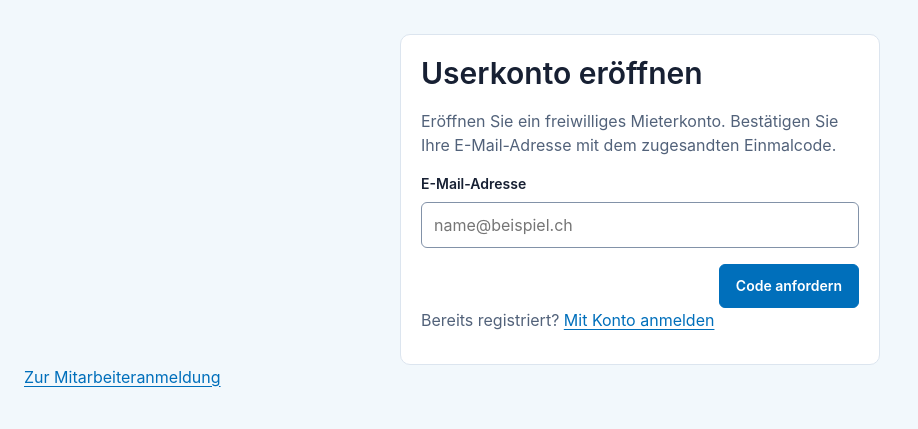
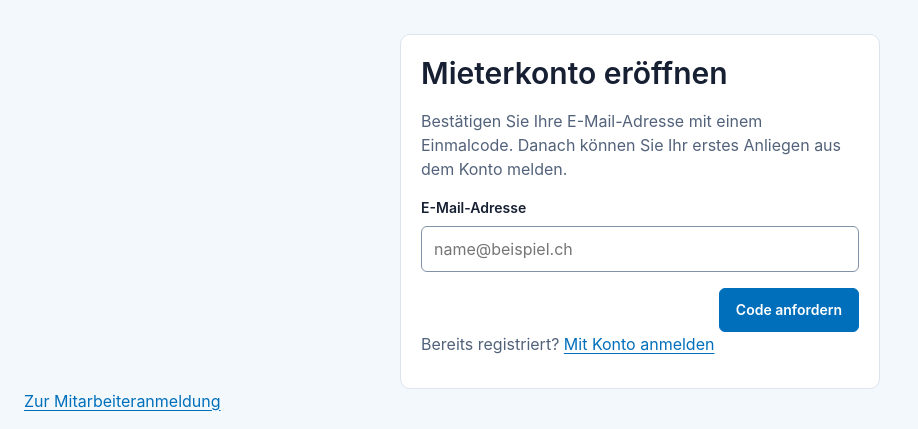
Before and after one commit to permarco/propertyflow, a Spring Boot app: page /registrieren in a window 1280 px wide. Shown: the part 68-497 px from the top of the page, without its empty margins (0-918 px from the left). Run offline with Spring Boot 4, Linux system fonts and the light colour scheme; the visitor is signed in with stand-in values (Sample User, id 1); some of the project's set-up classes (security, data sources, template engines, error pages and the like) are left out, and stand-ins take their place.

Commit message:
fix login Mieterkonto ohne Fall

```diff
--- a/src/main/java/com/pertegato/propertyflow/access/web/TenantLoginController.java
+++ b/src/main/java/com/pertegato/propertyflow/access/web/TenantLoginController.java
@@ -10,9 +10,11 @@ import jakarta.servlet.http.HttpServletResponse;
 import jakarta.servlet.http.HttpSession;
 import java.util.Optional;
 import java.util.UUID;
+import lombok.RequiredArgsConstructor;
 import org.slf4j.Logger;
 import org.slf4j.LoggerFactory;
 import org.springframework.context.annotation.Profile;
+import org.springframework.core.env.Environment;
 import org.springframework.http.HttpStatus;
 import org.springframework.stereotype.Controller;
 import org.springframework.ui.Model;
@@ -24,6 +26,7 @@ import org.springframework.web.util.WebUtils;
 
 @Controller
 @Profile("propertyflow-backend")
+@RequiredArgsConstructor
 class TenantLoginController {
 
     private static final Logger LOG = LoggerFactory.getLogger(TenantLoginController.class);
@@ -35,16 +38,14 @@ class TenantLoginController {
     private static final String TECHNICAL_ERROR = "Die Anmeldung ist vorübergehend nicht verfügbar. Bitte versuchen Sie es später erneut.";
 
     private final TenantOtpService authentication;
-
-    TenantLoginController(TenantOtpService authentication) {
-        this.authentication = authentication;
-    }
+    private final Environment environment;
 
     @ModelAttribute
     void protect(HttpServletRequest request, HttpServletResponse response, Model model) {
         BrowserResponses.protect(response);
         boolean registration = request.getRequestURI().startsWith(request.getContextPath() + "/registrieren");
         model.addAttribute("registration", registration);
+        model.addAttribute("developmentMode", environment.matchesProfiles("propertyflow-dev"));
         model.addAttribute("tenantLoginUrl", "/mieter/anmelden");
         model.addAttribute("loginBase", registration ? "/registrieren" : "/mieter/anmelden");
     }
--- a/src/main/resources/templates/access/login-form.html
+++ b/src/main/resources/templates/access/login-form.html
@@ -1,9 +1,12 @@
 <section xmlns:th="http://www.thymeleaf.org" th:fragment="card(registration, loginBase, showRegistrationLink)"
          class="card login-card" aria-labelledby="login-title">
-    <h1 id="login-title" th:text="${registration ? 'Userkonto eröffnen' : 'Anmelden'}">Anmelden</h1>
+    <h1 id="login-title" th:text="${registration ? 'Mieterkonto eröffnen' : (showRegistrationLink ? 'Im Mieterkonto anmelden' : 'Anmelden')}">Anmelden</h1>
+    <p th:if="${showRegistrationLink and !registration}">
+        <a class="button secondary" th:href="@{/registrieren}">Mieterkonto eröffnen</a>
+    </p>
     <p th:if="${error != null}" id="login-error" class="error" role="alert" th:text="${error}"></p>
     <th:block th:unless="${codeStep}">
-        <p th:text="${registration ? 'Eröffnen Sie ein freiwilliges Mieterkonto. Bestätigen Sie Ihre E-Mail-Adresse mit dem zugesandten Einmalcode.' : 'Geben Sie die E-Mail-Adresse Ihres Kontos ein.'}"></p>
+        <p th:text="${registration ? 'Bestätigen Sie Ihre E-Mail-Adresse mit einem Einmalcode. Danach können Sie Ihr erstes Anliegen aus dem Konto melden.' : 'Geben Sie die E-Mail-Adresse Ihres Kontos ein.'}"></p>
         <form id="login-code-request" th:action="@{${loginBase + '/code'}}" method="post">
             <input type="hidden" name="csrf" th:value="${csrf}">
             <label for="login-email">E-Mail-Adresse</label>
@@ -14,6 +17,9 @@
     </th:block>
     <th:block th:if="${codeStep}">
         <p class="notice" role="status" th:text="${registration ? 'Wenn die Anfrage verarbeitet werden kann, senden wir einen Einmalcode. Damit eröffnen oder öffnen Sie Ihr Konto.' : 'Wenn für diese Adresse ein berechtigtes Konto besteht, senden wir einen Einmalcode.'}"></p>
+        <p th:if="${showRegistrationLink and developmentMode == true}">
+            Im Devbetrieb finden Sie den Einmalcode in <a href="http://127.0.0.1:8025/" target="_blank" rel="noopener noreferrer">Mailpit</a>.
+        </p>
         <p>Verwenden Sie den Code der gerade angeforderten E-Mail in diesem Browserfenster. Er gilt zehn Minuten und nur einmal.</p>
         <form id="login-code-verify" th:action="@{${loginBase + '/pruefen'}}" method="post">
             <input type="hidden" name="csrf" th:value="${csrf}">
@@ -30,6 +36,5 @@
             </form>
         </div>
     </th:block>
-    <p th:if="${showRegistrationLink and !registration}">Noch kein Konto? <a th:href="@{/registrieren}">Userkonto eröffnen</a></p>
     <p th:if="${registration}">Bereits registriert? <a th:href="@{${tenantLoginUrl != null ? tenantLoginUrl : '/anmelden'}}">Mit Konto anmelden</a></p>
 </section>
```
Also changed, not shown: 1 other file.
